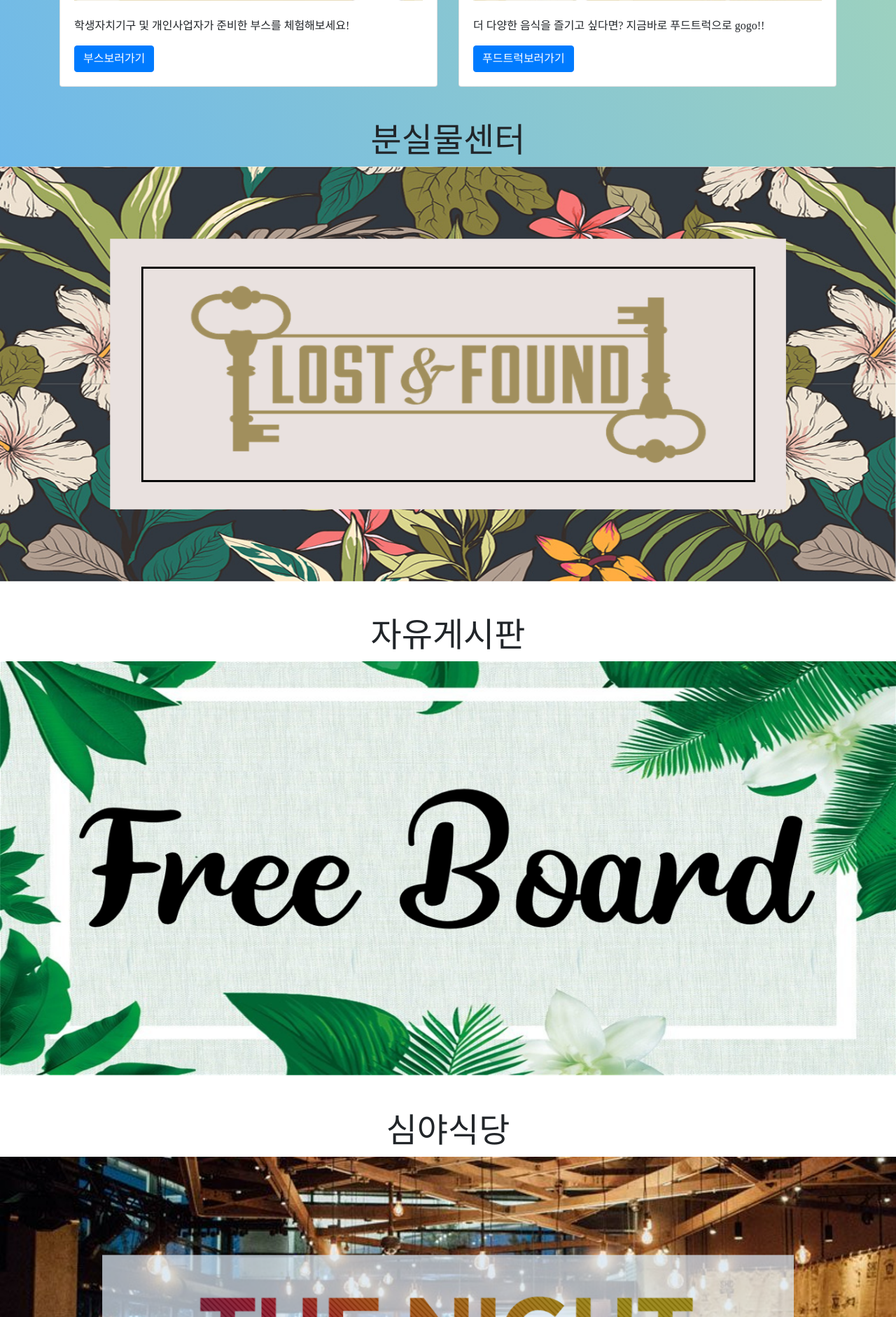
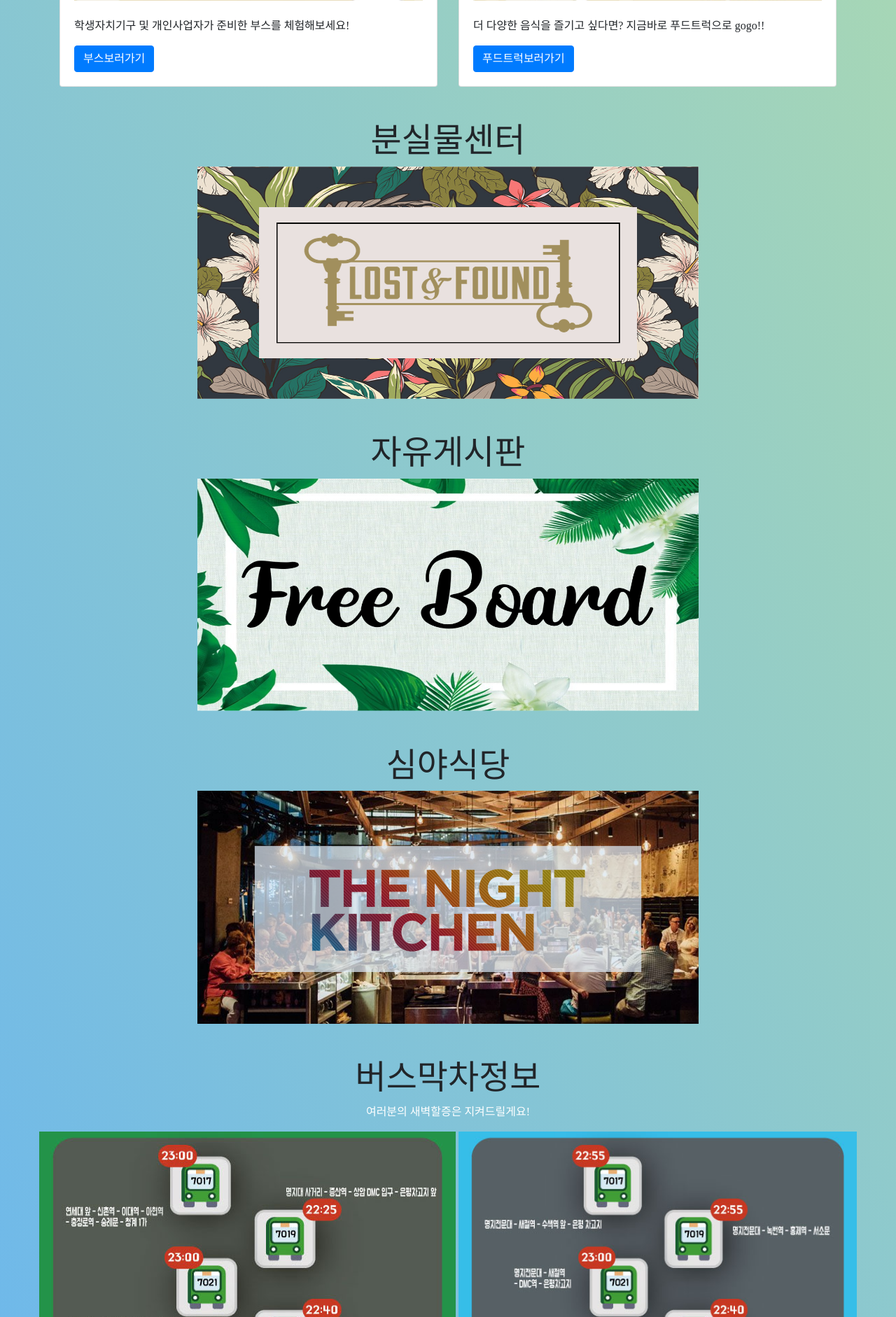
Before and after one commit to likelionmju/mju-festival-2019, a Django app: page / in a window 1280 px wide. Shown: the part 2118-4000 px from the top of the page at 70% size. Run offline with Django 3.2, Linux system fonts and the light colour scheme; some libraries are stand-ins or nearby versions; some web fonts are replaced.

Commit message:
Modified image size

```diff
--- a/page/templates/home.html
+++ b/page/templates/home.html
@@ -2,7 +2,10 @@
 {% load static %}
 
 {% block content %}
+<!— CSS Styles —>
+<link rel="stylesheet" href="{% static '/page/css/style.css' %}">
 <link rel="stylesheet" href="{% static 'page/css/home.css' %}" type="text/css">
+
 <div class="App">
   <section class="main_img">
     <img src="{% static 'page/images/main.jpg' %}" alt="main 화면" style="max-width: 100%; height: auto;">
@@ -99,9 +102,9 @@
   <section class="storeinfo">
     <br>
     <br>
+    <div class="col-md-7 center-align">
       <h1 class="title" style="text-align:center; font-size: 3em">분실물센터</h1>
-      <a href="/lost"> <img src="{% static 'page/images/lost.png' %}" alt="" width = 100%;> </a>
-    </div>
+      <a href="/lost"> <img src="{% static 'page/images/lost.png' %}" alt="" width=100%;> </a>
     </div>
 </section>
 
@@ -109,16 +112,20 @@
 <section class="storeinfo">
   <br>
   <br>
+  <div class="col-md-7 center-align">
     <h1 class="title" style="text-align:center; font-size: 3em">자유게시판</h1>
-    <a href="/board"> <img src="{% static 'page/images/freeboard.png' %}" alt="" width = 100%;> </a>
+    <a href="/board"> <img src="{% static 'page/images/freeboard.png' %}" alt="" width=100%;> </a>
+  </div>
 </section>
 
 
 <section class="storeinfo">
   <br>
   <br>
+  <div class="col-md-7 center-align">
     <h1 class="title" style="text-align:center; font-size: 3em">심야식당</h1>
-    <a href="/mjworld"> <img src="{% static 'page/images/night.png' %}" alt="" width = 100%;> </a>
+    <a href="/mjworld"> <img src="{% static 'page/images/night.png' %}" alt="" width=100%;> </a>
+  </div>
 </section>
 
 
@@ -127,11 +134,12 @@
   <br>
   <h1 class="title" style="text-align:center; font-size: 3em">버스막차정보</h1>
   <p class="subtit" style="text-align:center">여러분의 새벽할증은 지켜드릴게요!</p>
-    <div style="text-align:center; margin-bottom: 30px;">
+  <div style="text-align:center">
     <img src="{% static 'page/images/left.jpg' %}" alt="버스정보" style="max-width: 100%; height: auto;">
-      <img src="{% static 'page/images/right.jpg' %}" alt="버스정보" style="max-width: 100%; height: auto;">
+    <img src="{% static 'page/images/right.jpg' %}" alt="버스정보" style="max-width: 100%; height:842px;">
   </div>
 </section>
+
 <!-- Footer -->
 <footer class="footer footer-distributed text-center">
   <div class="container">
@@ -154,8 +162,7 @@
       </li>
     </ul>
     <p class="text-muted small mb-0">
-        Address  :  03674 서울특별시 서대문구 거북골로 34 명지대학교
-        <br> Email  :  mjuseoul.likelion.org
+      Address : 03674 서울특별시 서대문구 거북골로 34 명지대학교
       <a>
         <br> COPYRIGHT© 2019 Myongji_LIKELION.
         <br> ALL RIGHTS RESERVED.
```
Lines whose indentation alone changed are shown as unchanged.
